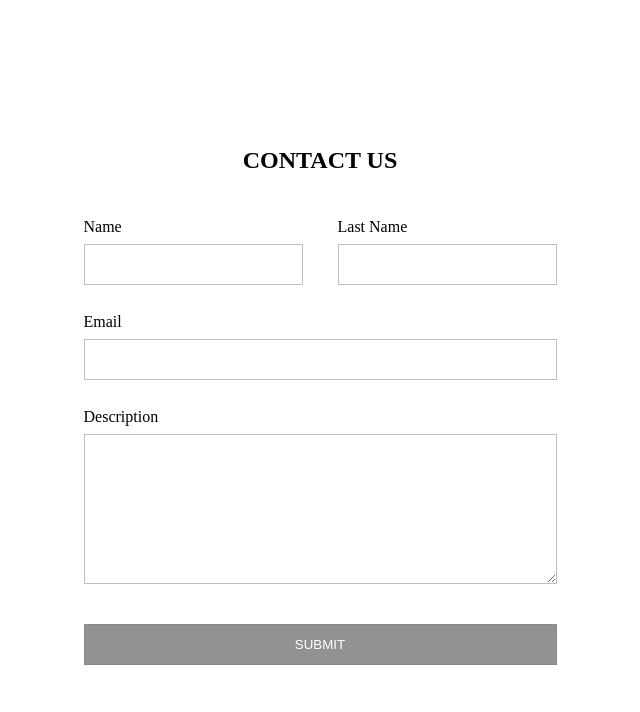
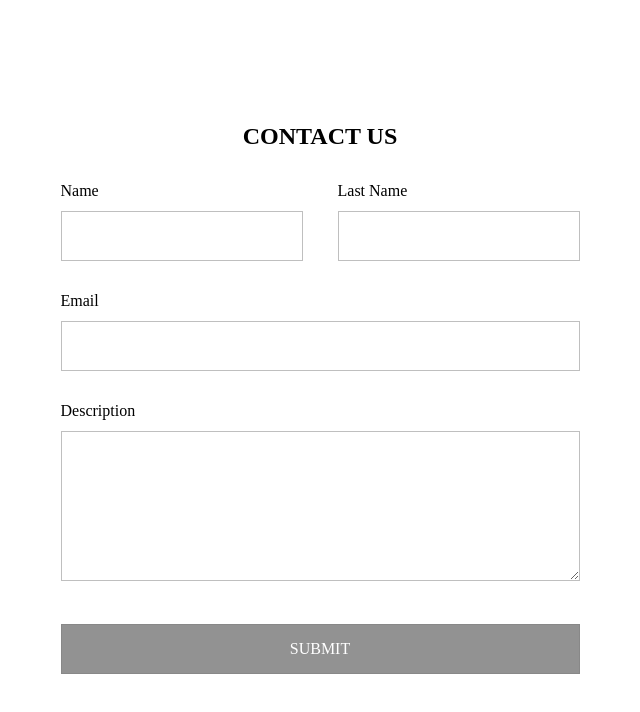
Before and after one commit to marco10507/random-website, a website: page contact-form.html in a window 1280 px wide. Shown: the whole page, without its empty margins (320-960 px from the left). Drawn offline with Linux system fonts and the light colour scheme.

Commit message:
adding more files

```diff
--- a/contact-form.html
+++ b/contact-form.html
@@ -3,29 +3,30 @@
 <head>
 <meta name="viewport" content="width=device-width, initial-scale=1">
 <title>Potenza</title>
+<link rel="stylesheet" type="text/css" href="css/vendors/reset-css/reset.min.css" />
 <link rel="stylesheet" type="text/css" href="css/contact-form.css" />
 </head>
 <body>
 <div class="contact-us-container">
   <h2 class="contact-us-title">CONTACT US</h2>
-  <form class="contact-us-form" action="index.html" method="post">
+  <form class="contact-us-form" action="/new-case" method="post">
     <div class="contact-us-form-full-name">
       <div class="contact-us-form-item">
         <label for="first-name">Name</label>
-        <input id="first-name" type="text">
+        <input id="first-name" type="text" name="firstName">
       </div>
       <div class="contact-us-form-item">
         <label for="last-name">Last Name</label>
-        <input id="last-name" type="text">
+        <input id="last-name" type="text" name="lastName">
       </div>
     </div>
     <div class="contact-us-form-item">
       <label for="email">Email</label>
-      <input id="email" type="email">
+      <input id="email" type="email" name="email">
     </div>
     <div class="contact-us-form-item">
       <label for="description">Description</label>
-      <textarea id="description"></textarea>
+      <textarea id="description" name="description"></textarea>
     </div>
     <div class="contact-us-form-item">
       <input type="submit" value="SUBMIT">
--- a/public/css/contact-form.css
+++ b/public/css/contact-form.css
@@ -1,73 +1 @@
-body,
-html {
-	width: 100%;
-	height: 100%;
-}
-
-body {
-	margin: 0;
-}
-
-.contact-us-container {
-	display: flex;
-	flex-direction: column;
-	width: 100%;
-	height: 100%;
-	justify-content: center;
-	align-items: center;
-	gap: 25px;
-}
-
-.contact-us-form-item input,
-textarea#description {
-	width: 100%;
-	padding: 12px 20px;
-	margin: 8px 0;
-	border: solid 1px #7d7d7d7d;
-	box-sizing: border-box;
-}
-
-form.contact-us-form {
-	display: flex;
-	flex-direction: column;
-	gap: 20px;
-}
-
-.contact-us-form-item label {
-	display: block;
-}
-
-.contact-us-form-full-name {
-	display: flex;
-	gap: 35px;
-}
-
-.contact-us-form-full-name > *{
-  flex: 1;
-}
-
-textarea#description {
-	height: 150px;
-}
-
-.contact-us-form-item input[type="submit"] {
-	background-color: #727272c4;
-	color: white;
-}
-
-@media only screen and (max-width: 600px) {
-	.contact-us-container {
-    width: 95%;
-    margin: 0px auto;
-	}
-
-  form.contact-us-form {
-  	display: flex;
-  	flex-direction: column;
-  	gap: 30px;
-  }
-
-  .contact-us-container {
-    gap: 40px;
-  }
-}
+body,html{width:100%;height:100%}.contact-us-container{display:flex;flex-direction:column;width:100%;height:100%;justify-content:center;align-items:center;gap:25px}.contact-us-form-item input,textarea#description{width:100%;padding:12px 20px;margin:8px 0;border:solid 1px #7d7d7d7d;box-sizing:border-box}form.contact-us-form{display:flex;flex-direction:column;gap:20px}.contact-us-form-item label{display:block}.contact-us-form-full-name{display:flex;gap:35px}.contact-us-form-full-name>*{flex:1}textarea#description{height:150px}.contact-us-form-item input[type="submit"]{background-color:#727272c4;color:white}@media only screen and (max-width:600px){.contact-us-container{width:95%;margin:0 auto}form.contact-us-form{display:flex;flex-direction:column;gap:30px}.contact-us-container{gap:40px}}
```
Also changed, not shown: index.js (+39 -0 lines), package.json (+6 -1 lines).
